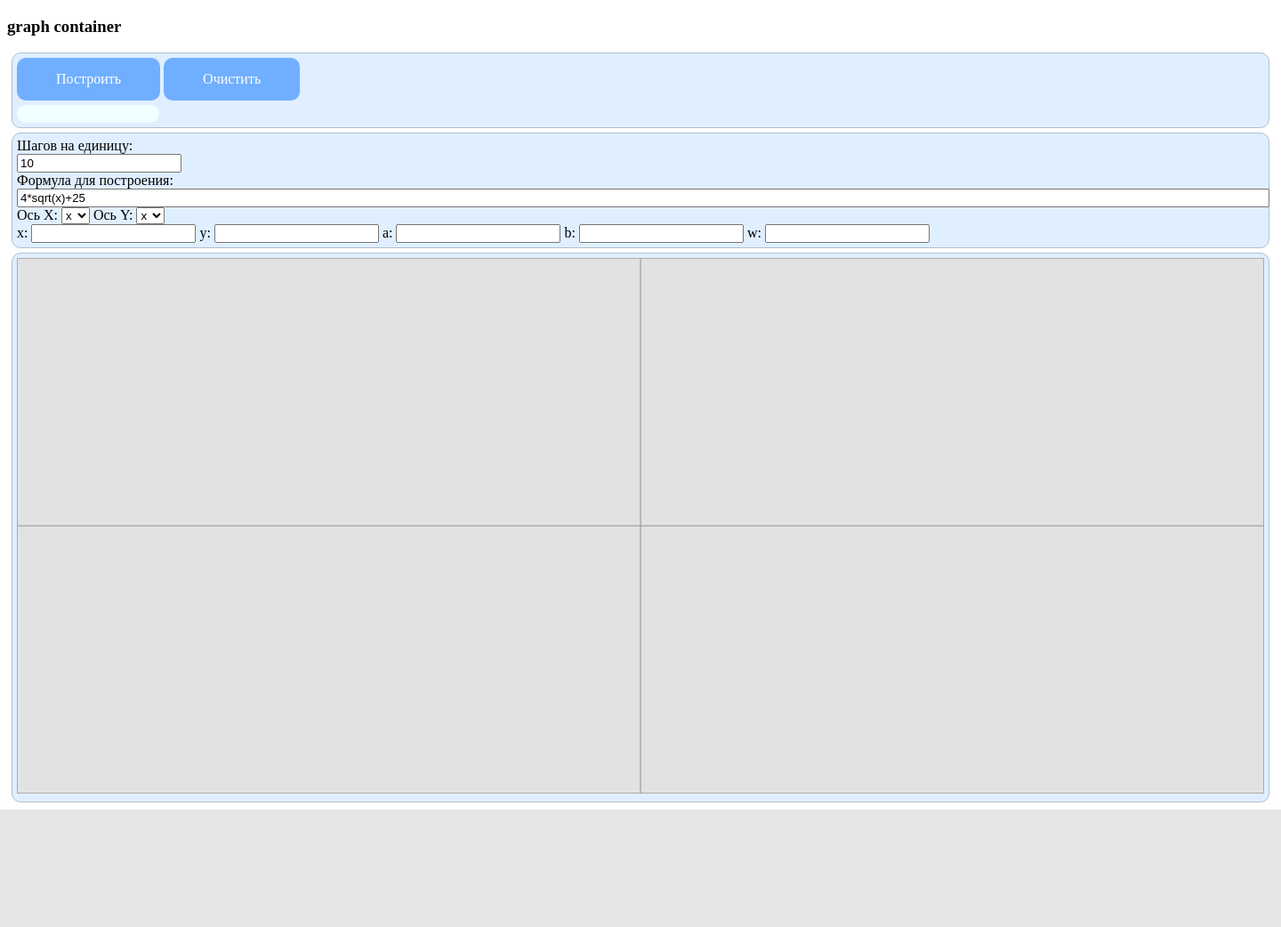
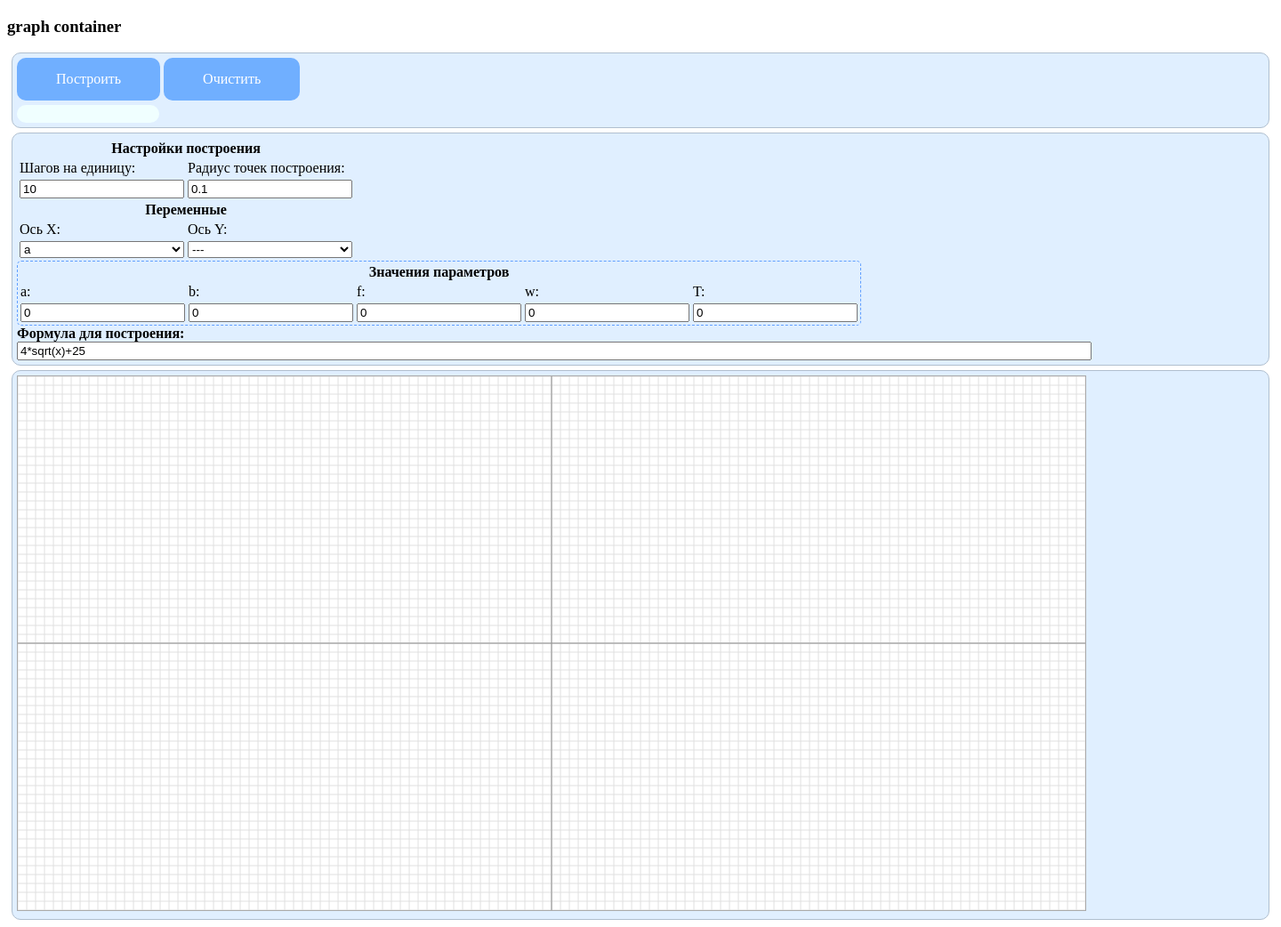
Before and after one commit to glushevsky/webmath, a Django app: page /graph/ in a window 1440 px wide. Shown: the whole page at 89% size. Before the commit the page ends 910 px from the top, so only its background shows below. Run offline with Django 3.2, Linux system fonts and the light colour scheme; some libraries are stand-ins or nearby versions.

Commit message:
design changes, new parameters for plotting

```diff
--- a/graph/views.py
+++ b/graph/views.py
@@ -3,19 +3,28 @@
 from django.http import HttpResponse
 from django.template import loader
 import json
-import cgi
+from math import *
+# import cgi
 # from django.views.decorators.csrf import csrf_exempt
+
+variables = ['a', 'b', 'f', 'w', 'T']
+
 
 # Create your views here.
 def data_processing(request):
-    from math import sin, cos, sqrt
+    # from math import sin, cos, sqrt
+    # get data
     request_context = request.GET
     text = request_context['formula']
     svg_width = int(request_context['width'])
     svg_height = int(request_context['height'])
+    parameters = json.loads(request_context['parameters'])
     step_count = svg_width * int(request_context['detail'])
     delta_step = 1.0 / float(request_context['detail'])
     points = []
+    # creating parameters
+    for param in parameters:
+        globals()[param['name']] = float(param['value'])
     for step in range(-step_count, step_count):
         try:
             x = step*delta_step
@@ -27,23 +36,8 @@
 
 def base(request):
     context = {}
-    # from math import sin, cos, sqrt
-    # points = []
-    svg_width = 1400
+    svg_width = 1200
     svg_height = 600
-    variables = ['x', 'y', 'a', 'b', 'w']
-    # text = '4*sqrt(x)+25'
-    # step_count = svg_width*10
-    # #current_step = 0
-    # delta_step = 0.1
-    # for step in range(-step_count, step_count):
-    #     try:
-    #         x = step*delta_step
-    #         points.append([x, eval(text)])
-    #     except ValueError:
-    #         pass
-    #
-    # context['points'] = json.dumps(points)
     context['svg_width'] = svg_width
     context['svg_height'] = svg_height
     context['variables'] = variables
--- a/static/styles.css
+++ b/static/styles.css
@@ -27,4 +27,8 @@
     text-decoration: none;
     display: inline-block;
     font-size: 16px;
+    cursor: default;
 }
+.button:hover {
+    background-color: #609fff;
+}
--- a/templates/base_page.html
+++ b/templates/base_page.html
@@ -10,43 +10,44 @@
     <script>
         var svg_width = '{{svg_width}}';
         var svg_height = '{{svg_height}}';
+        var field_size = 5;
 
         function SetGrid(svg){
             var g = d3.select("g");
-            for(var i = svg_width/2.0; i < svg_width; i++)
+            for(var i = svg_width/2.0; i < svg_width*field_size; i+=10)
             {
                 g.append('line')
                     .attr('name', 'vertical_grid')
                     .attr('x1', i)
-                    .attr('y1', 0)
+                    .attr('y1', -svg_height*field_size)
                     .attr('x2', i)
-                    .attr('y2', svg_height)
+                    .attr('y2', svg_height*field_size)
                     .style('stroke', '#e0e0e0')
                     .style('stroke-width', '1px');
                 g.append('line')
                     .attr('id', 'vertical_grid')
                     .attr('x1', svg_width - i)
-                    .attr('y1', 0)
+                    .attr('y1', -svg_height*field_size)
                     .attr('x2', svg_width - i)
-                    .attr('y2', svg_height)
+                    .attr('y2', svg_height*field_size)
                     .style('stroke', '#e0e0e0')
                     .style('stroke-width', '1px');
             }
-            for(var i = svg_height/2.0; i < svg_height; i++)
+            for(var i = svg_height/2.0; i < svg_height*field_size; i+=10)
             {
                 g.append('line')
                     .attr('name', 'horisontal_grid')
-                    .attr('x1', 0)
+                    .attr('x1', -svg_width*field_size)
                     .attr('y1', i)
-                    .attr('x2', svg_width)
+                    .attr('x2', svg_width*field_size)
                     .attr('y2', i)
                     .style('stroke', '#e0e0e0')
                     .style('stroke-width', '1px');
                 g.append('line')
                     .attr('id', 'horisontal_grid')
-                    .attr('x1', 0)
+                    .attr('x1', -svg_width*field_size)
                     .attr('y1', svg_height - i)
-                    .attr('x2', svg_width)
+                    .attr('x2', svg_width*field_size)
                     .attr('y2', svg_height - i)
                     .style('stroke', '#e0e0e0')
                     .style('stroke-width', '1px');
@@ -54,19 +55,55 @@
         }
         //AJAX
         function DataProcessing() {
+            var parameters = [];
+            var parameters_list = $("input[name='parameters']");
+            for (var i=0; i < parameters_list.length; i++)
+            {
+                var param = {}
+                param.name = parameters_list[i].id.split('_')[1];
+                param.value = $(parameters_list[i]).val();
+                parameters[i] = param;
+            }
+            // alert(parameters);
             $.ajax({
+                    xhr: function()
+                    {
+                        $('#status_bar').val('0%');
+                        $('#status_block').css('opacity', '1');
+                        var xhr = new window.XMLHttpRequest();
+                        // прогресс загрузки на сервер
+                        xhr.upload.addEventListener("progress", function(evt){
+                            if (evt.lengthComputable) {
+                                var percentComplete = evt.loaded / evt.total * 100;
+                                // делать что-то...
+                                $('#status_bar').val(String(Math.round(percentComplete)) + '%');
+                                console.log(percentComplete*100);
+                            }
+                        }, false);
+                        // прогресс скачивания с сервера
+                        xhr.addEventListener("progress", function(evt){
+                            if (evt.lengthComputable) {
+                                var percentComplete = evt.loaded / evt.total * 100;
+                                // делать что-то...
+                                $('#status_bar').val(String(Math.round(percentComplete)) + '%');
+                                console.log(percentComplete);
+                            }
+                        }, false);
+                        return xhr;
+                    },
                     url: '/graph/data_processing',
                     data: {
                         'formula': $('#formula_string').val(),
                         'width': svg_width,
                         'height': svg_height,
-                        'detail': $('#detail_string').val()},
+                        'detail': $('#detail_string').val(),
+                        'parameters':  JSON.stringify(parameters)},
                     success: function (data) {
-                        //$('#testtext').val(data)
+                        $('#status_block').css('opacity', '0');
                         Paint(data);
                     },
-                    onerror: function (data) {
-                    alert('Возникла ошибка');
+                    error: function (data) {
+                        alert('Возникла ошибка. Проверьте правильность ввода строки.');
                     }
                 }
             );
@@ -112,25 +149,40 @@
             paint_plate.onmousemove = function(event){
                 var offset_left = paint_plate.getBoundingClientRect().left;
                 var offset_top = paint_plate.getBoundingClientRect().top;
-                document.getElementById('coordinates_string').innerText = 'x: ' + String(event.clientX - svg_width/2.0 - offset_left) + ' y: ' + String(-event.clientY + svg_height/2.0 + offset_top);
+                var x_pos = event.clientX - svg_width/2.0 - offset_left;
+                var y_pos = -event.clientY + svg_height/2.0 + offset_top;
+                /*var transform_str = g.attr("transform");
+                if (transform_str != null)
+                {
+                    var translateX = Number(transform_str.split('translate(')[1].split(') scale(')[0].split(',')[0]);
+                    var translateY = Number(transform_str.split('translate(')[1].split(') scale(')[0].split(',')[1]);
+                    var scale = Number(transform_str.split('translate(')[1].split(') scale(')[1].split(')')[0]);
+                    x_pos = x_pos*scale + translateX;
+                    y_pos = y_pos*scale + translateY;
+                }*/
+                document.getElementById('coordinates_string').innerText = 'x: ' + String(x_pos) + ' y: ' + String(y_pos);
             };
             paint_plate.onmouseout = function(event){
                 document.getElementById('coordinates_string').innerText = '';
             };
+            var xAxisLength = 100;
+            /*
+            var xAxis = svg.axis().scale(xAxisLength).orient("bottom").ticks(5);
+            g.call(xAxis);*/
             g.append("line")
                 .attr('id', 'X_axis')
-                .attr('x1', 0)
+                .attr('x1', -svg_width*field_size)
                 .attr('y1', svg_height/2.0)
-                .attr('x2', svg_width)
+                .attr('x2', svg_width*field_size)
                 .attr('y2', svg_height/2.0)
                 .style('stroke', '#909090')
                 .style('stroke-width', '1px');
             g.append("line")
                 .attr('id', 'Y_axis')
                 .attr('x1', svg_width/2.0)
-                .attr('y1', 0)
+                .attr('y1', -svg_height*field_size)
                 .attr('x2', svg_width/2.0)
-                .attr('y2', svg_height)
+                .attr('y2', svg_height*field_size)
                 .style('stroke', '#909090')
                 .style('stroke-width', '1px');
         }
@@ -139,6 +191,7 @@
             // var svg = d3.select("svg");
             var g = d3.select("g");
             Clear(g);
+            var thickness = $('#thickness_string').val();
             g.selectAll("circle")
                        .data(dataset)
                        .enter()
@@ -149,7 +202,7 @@
                        .attr("cy", function(d) {
                             return -d[1] + svg_height/2.0;
                        })
-                       .attr("r", 1);
+                       .attr("r", thickness);
 
         }
         function Clear(g){
@@ -203,29 +256,86 @@
     <div id="legend" class="div_block">
         <a id="start_painting" class="button" onclick="DataProcessing();">Построить</a>
         <a id="clearing" class="button" onclick="Clear(d3.select('g'));">Очистить</a>
+        <div id="status_block" style="transition: opacity 1s; opacity: 0; display: inline;">
+            <label for="status_bar">Статус выполнения:</label>
+            <input type="text" id="status_bar" class="info" disabled readonly/>
+        </div>
         <div id="coordinates_string" class="info"></div>
     </div>
     <div id="data_block" class="div_block">
-        <label for="detail_string">Шагов на единицу:</label><br/>
-        <input type="number" id="detail_string" name="data_container" min="1" value="10"/><br/>
-        <label for="formula_string">Формула для построения:</label><br/>
-        <input type="text" id="formula_string" name="data_container" value="4*sqrt(x)+25"/><br/>
-        <label for="X_selector">Ось X:</label>
-        <select id="X_selector" name="data_container">
+        <table>
+            <tr>
+                <th colspan="2">Настройки построения</th>
+            </tr>
+            <tr>
+                <td><label for="detail_string">Шагов на единицу:</label></td>
+                <td><label for="thickness_string">Радиус точек построения:</label></td>
+                <!--<td><label for="orientation_select">Вид обхода:</label></td>-->
+                <!--<td><label for="color_select">Цвет точек построения:</label></td>-->
+            </tr>
+            <tr>
+                <td><input type="number" id="detail_string" name="data_container" min="1" value="10"/></td>
+                <td><input type="number" id="thickness_string" name="data_container" min="0.001" value="0.1"/></td>
+                <!--<td>
+                    <select id="orientation_select" name="data_container">
+                        <option value="hor">Горизонтальный</option>
+                        <option value="vert">Вертикальный</option>
+                        <option value="dbl">Двойной</option>
+                    </select>
+                </td>-->
+               <!--<td>
+                    <select id="color_select">
+                        <option value="#000000"><p style="width: 20px; background-color: #000000;"></p></option>
+                        <option value="#ff0000"></option>
+                        <option value="#00ff00"></option>
+                        <option value="#0000ff"></option>
+                    </select>
+                </td>-->
+            </tr>
+            <tr>
+                <th colspan="2">Переменные</th>
+            </tr>
+            <tr>
+                <td><label for="X_selector">Ось X:</label></td>
+                <td><label for="Y_selector">Ось Y:</label></td>
+            </tr>
+            <tr>
+                <td>
+                    <select id="X_selector" name="data_container" style="width:100%;">
                         {% for variable in variables %}
                             <option value="{{ variable }}">{{ variable }}</option>
                         {% endfor %}
                     </select>
-        <label for="Y_selector">Ось Y:</label>
-        <select id="Y_selector" name="data_container">
+                </td>
+                <td>
+                    <select id="Y_selector" name="data_container" style="width:100%;">
+                        <option value="empty">---</option>
                         {% for variable in variables %}
                             <option value="{{ variable }}">{{ variable }}</option>
                         {% endfor %}
-        </select><br/>
+                    </select>
+                </td>
+            </tr>
+        </table>
+
+        <table style="border: 1px dashed #609fff; border-radius: 5px;">
+            <tr>
+                <th colspan="{{ variables|length }}">Значения параметров</th>
+            </tr>
+            <tr>
                 {% for variable in variables %}
-        <label for="parameter_{{ variable }}">{{ variable }}:</label>
-        <input type="number" id="parameter_{{ variable }}"/>
+                    <td><label for="parameter_{{ variable }}">{{ variable }}:</label></td>
                 {% endfor %}
+            </tr>
+            <tr>
+                {% for variable in variables %}
+                    <td><input type="number" id="parameter_{{ variable }}" name="parameters" value="0"/></td>
+                {% endfor %}
+            </tr>
+        </table>
+
+        <label for="formula_string"><b>Формула для построения:</b></label><br/>
+        <input type="text" id="formula_string" name="data_container" value="4*sqrt(x)+25"/><br/>
     </div>
     <div id="visual_block" class="div_block">
     </div>
```
Lines whose indentation alone changed are shown as unchanged.
